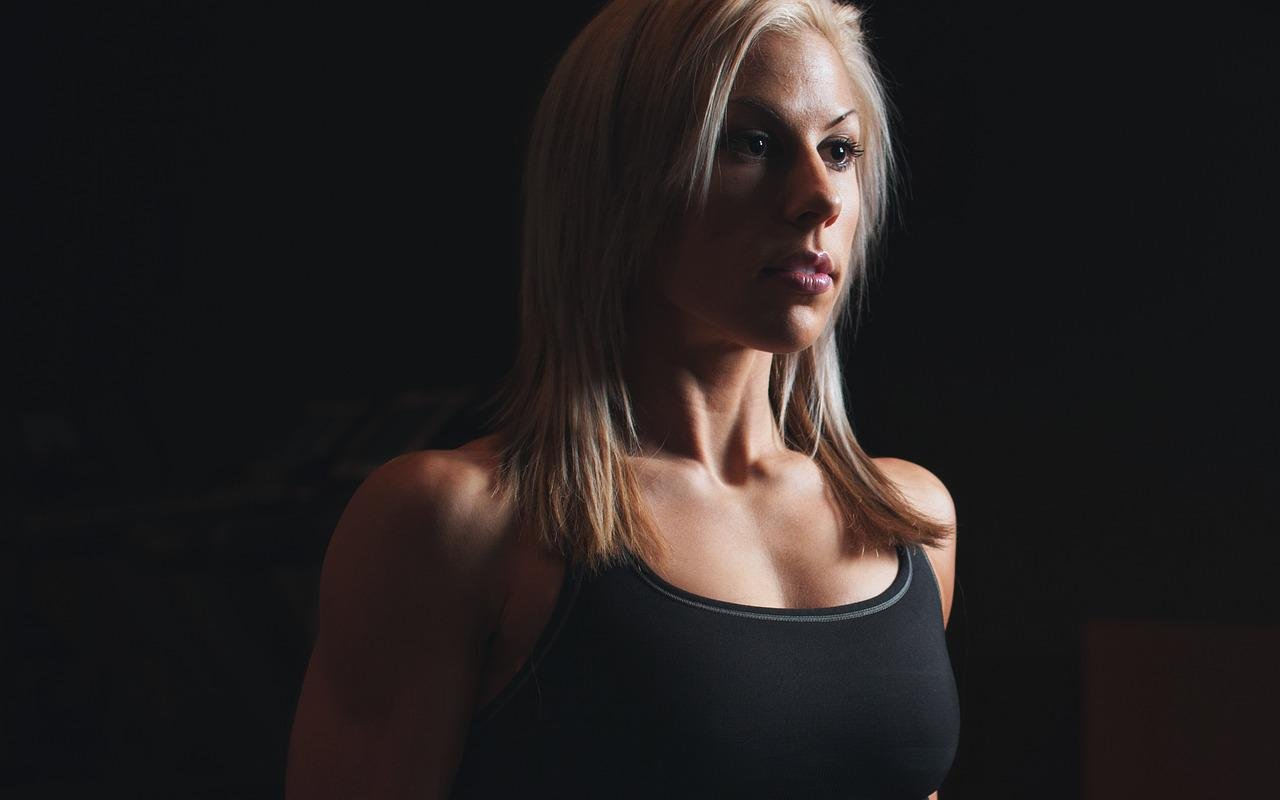
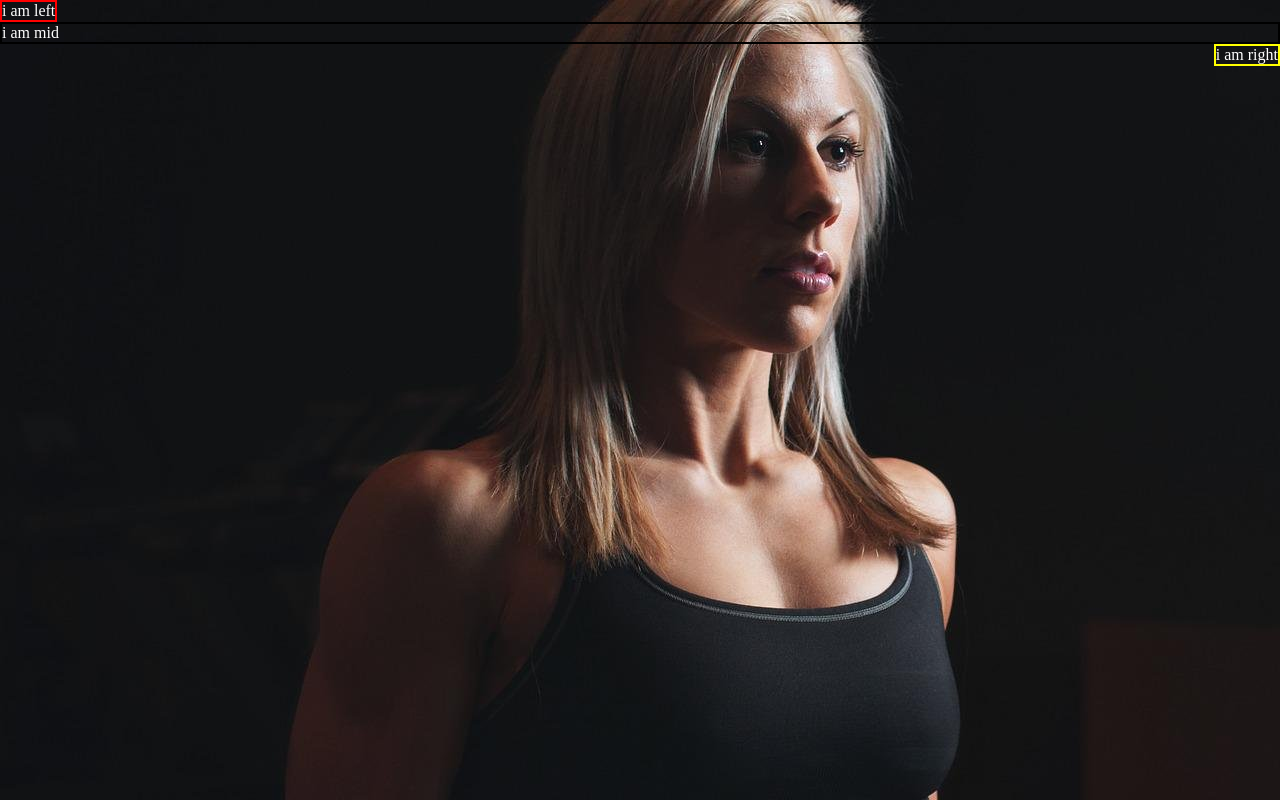
Before and after one commit to solARisOP/web-devlopment, a plain HTML site: page projects/26_simple_webpage/index.html in a window 1280 px wide. Drawn offline with Linux system fonts and the light colour scheme.

Commit message:
10/08/23 - unpushed code

```diff
--- a/projects/26_simple_webpage/index.html
+++ b/projects/26_simple_webpage/index.html
@@ -8,13 +8,47 @@
 </head>
     <link rel="stylesheet" href="style.css">
     <style>
+
         body{
+            color: white;
             margin: 0px;
             padding: 0px;
             background: url('img/image2.jpg');
         }
+
+        .left{
+            display: inline-block;
+            border: 2px solid red;
+        }
+
+        .mid{
+            display: block;
+            border: 2px solid black;
+        }
+
+        .right{
+            float: right;
+            display: inline-block;
+            border: 2px solid yellow;
+        }
+
     </style>
 <body>
+    <header class="header">
+        <!--left box fox logo-->
+        <div class="left">
+            i am left
+        </div>
 
+        <!-- mid box for navbar -->
+        <div class="mid">
+            i am mid
+        </div>
+
+        <!-- right box for buttons -->
+        <div class="right">
+            i am right
+        </div>
+    </header>
 </body>
 </html>
```
